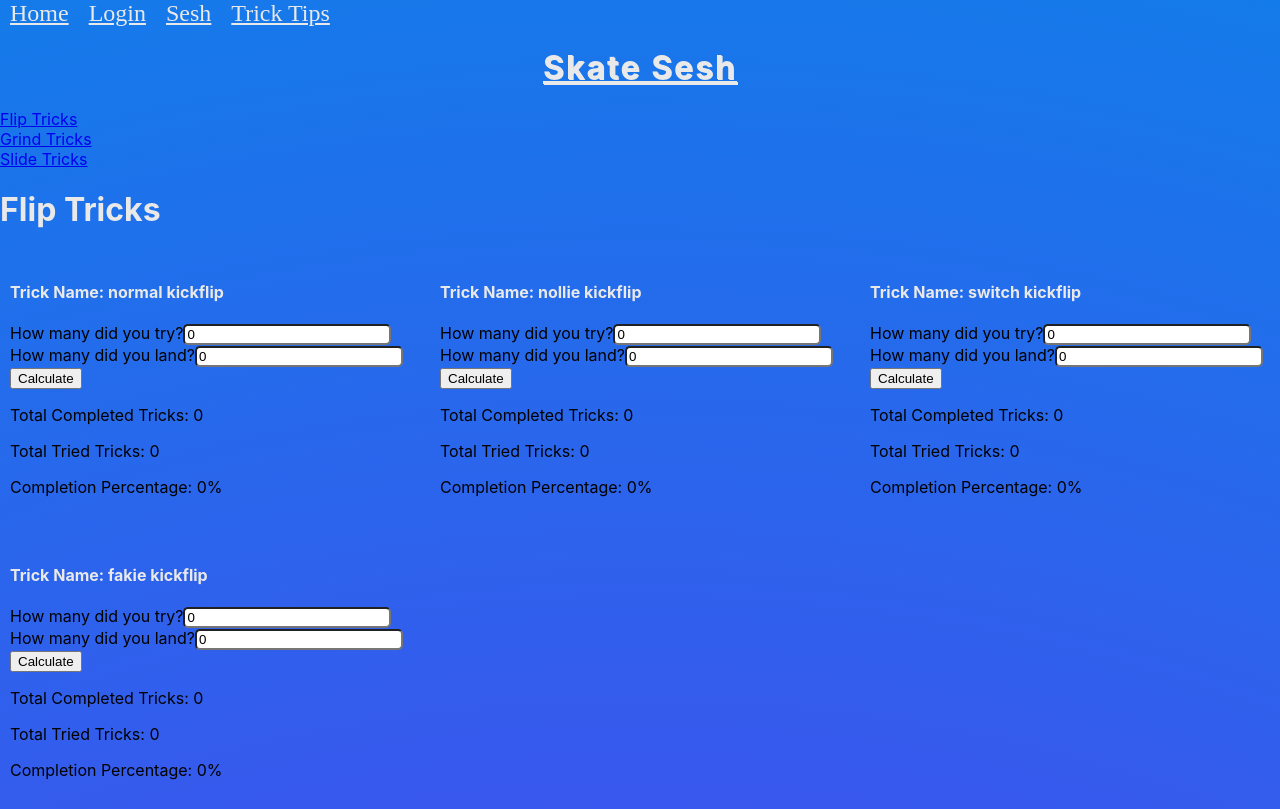
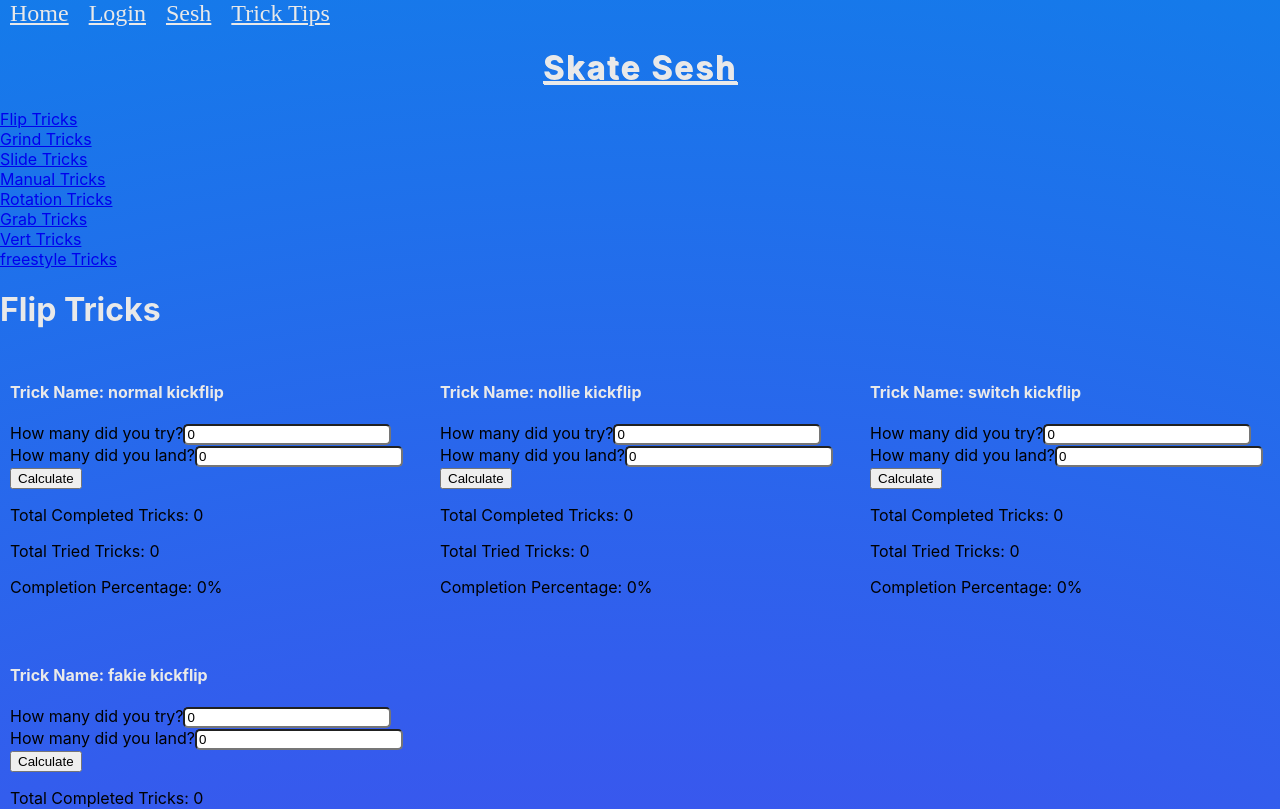
Before and after one commit to NekoCarreraDesigns/skate-sesh, a React (Create React App) app in the folder skate-sesh/: page /sessions in a window 1280 px wide. Shown: the top 809 px of the page. Built offline with nearby package versions, Linux system fonts and the light colour scheme.

Commit message:
added tricknav component

```diff
--- a/skate-sesh/src/components/TrickNav.js
+++ b/skate-sesh/src/components/TrickNav.js
@@ -10,6 +10,16 @@ const TrickNav = () => {
         <a href='/sessions/grind-tricks'>Grind Tricks</a>
         <br />
         <a href='/sessions/slide-tricks'>Slide Tricks</a>
+        <br />
+        <a href='/sessions/manual-tricks'>Manual Tricks</a>
+        <br />
+        <a href='/sessions/rotation-tricks'>Rotation Tricks</a>
+        <br />
+        <a href='/sessions/grab-tricks'>Grab Tricks</a>
+        <br />
+        <a href='/sessions/vert-tricks'>Vert Tricks</a>
+        <br />
+        <a href='/sessions/freestyle-tricks'>freestyle Tricks</a>
       </nav>
     </>
   );
```
